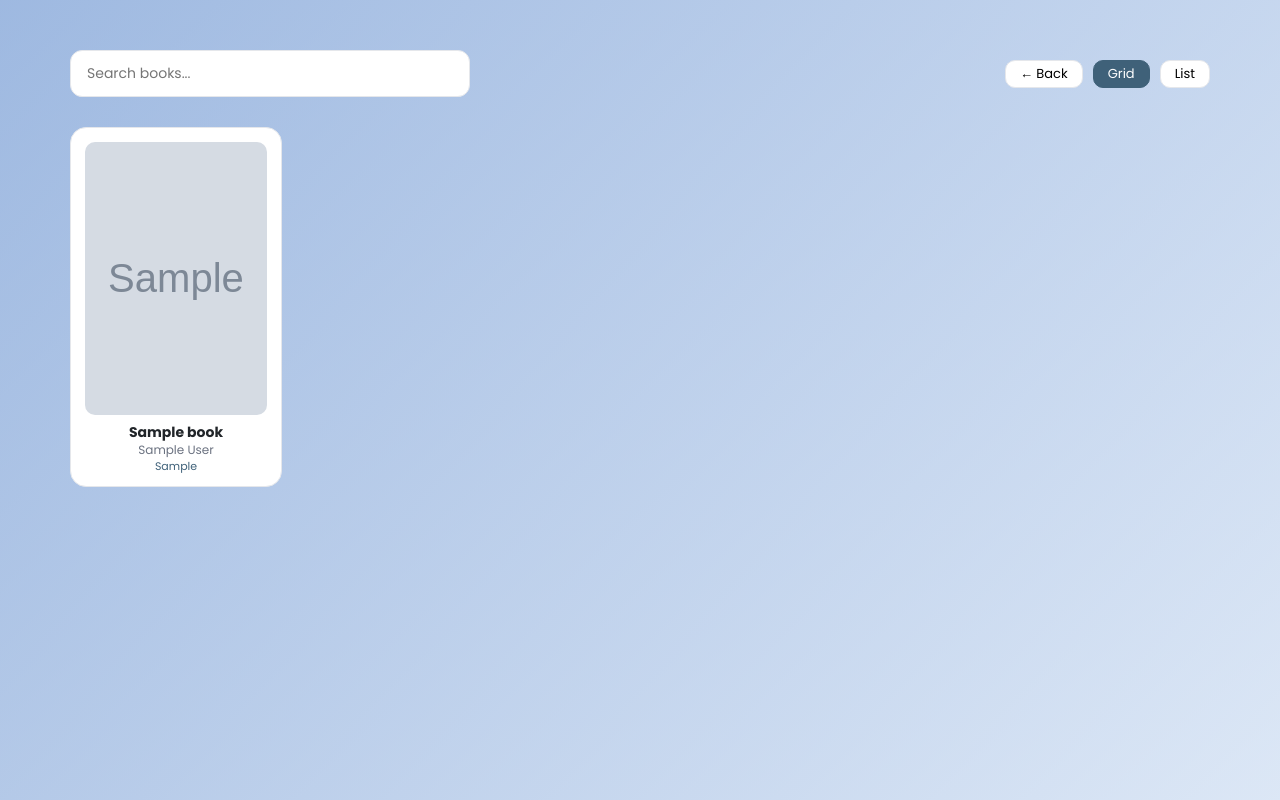
After one commit to jblms00/phinma-ucl-library, a PHP site: page /phinma-ucl-library/availableBooks in a window 1280 px wide. The commit adds this page. Run offline with PHP 8.4, Linux system fonts and the light colour scheme; tables that the repository leaves empty or names only in its code hold one stand-in row (values such as "Sample post"); grey boxes marked "Sample" are stand-in pictures; a stand-in replaces the project's code that opens the database connection; some libraries are stand-ins or nearby versions; some web fonts are replaced.

Commit message:
[add] books page

```diff
--- a/assets/css/style.css
+++ b/assets/css/style.css
@@ -2061,6 +2061,21 @@ main {
   color: white;
   border-color: var(--primary-900);
 }
+.secBooks__back {
+  padding: 0.8rem 1.4rem;
+  border-radius: 1rem;
+  border: 1px solid var(--border);
+  background: white;
+  font-size: 1.3rem;
+  cursor: pointer;
+  -webkit-transition: 0.2s ease;
+  transition: 0.2s ease;
+}
+.secBooks__back:hover {
+  background: var(--surface-1);
+  -webkit-transform: translateY(-1px);
+          transform: translateY(-1px);
+}
 .secBooks {
   /* ================= CONTAINER ================= */
 }
--- /dev/null
+++ b/assets/js/availableBooks.js
@@ -0,0 +1,87 @@
+$(document).ready(function () {
+	initBooks();
+});
+
+function initBooks() {
+	if ($("#bookContainer").length) {
+		initViewToggle();
+		initSearch();
+		loadBooks();
+	}
+}
+function initViewToggle() {
+	$(".secBooks__toggle").on("click", function () {
+		$(".secBooks__toggle").removeClass("is-active");
+		$(this).addClass("is-active");
+
+		var view = $(this).data("view");
+
+		if (view === "grid") {
+			$("#bookContainer").removeClass("is-list").addClass("is-grid");
+		} else {
+			$("#bookContainer").removeClass("is-grid").addClass("is-list");
+		}
+	});
+}
+
+/* ================= SEARCH ================= */
+function initSearch() {
+	$("#bookSearch").on("keyup", function () {
+		var value = $(this).val().toLowerCase();
+		var visibleCount = 0;
+
+		$(".bookItem").each(function () {
+			var title = $(this).data("title").toLowerCase();
+			var match = title.indexOf(value) > -1;
+
+			$(this).toggle(match);
+
+			if (match) visibleCount++;
+		});
+
+		// Show empty message if none visible
+		if (visibleCount === 0) {
+			$("#bookEmpty").show();
+		} else {
+			$("#bookEmpty").hide();
+		}
+	});
+}
+
+function loadBooks() {
+	$.ajax({
+		type: "GET",
+		url: "phpscripts/get-books.php",
+		dataType: "json",
+		success: function (response) {
+			if (response.status === "success") {
+				renderBooks(response.data);
+			}
+		},
+		error: function (xhr, status, error) {
+			console.log("Book Load Error:", error);
+		},
+	});
+}
+
+function renderBooks(books) {
+	var container = $("#bookContainer");
+	container.empty();
+
+	$.each(books, function (index, book) {
+		var html = `
+			<div class="bookItem" data-title="${book.title}">
+				<div class="bookItem__cover">
+					<img src="${book.cover_image}" alt="">
+				</div>
+				<div class="bookItem__info">
+					<h3 class="bookItem__title">${book.title}</h3>
+					<p class="bookItem__author">${book.author}</p>
+					<p class="bookItem__category">${book.category}</p>
+				</div>
+			</div>
+		`;
+
+		container.append(html);
+	});
+}
--- a/assets/scss/_pages/student/_books.scss
+++ b/assets/scss/_pages/student/_books.scss
@@ -50,6 +50,21 @@
 			background: var(--primary-900);
 			color: white;
 			border-color: var(--primary-900);
+		}
+	}
+
+	&__back {
+		padding: 0.8rem 1.4rem;
+		border-radius: 1rem;
+		border: 1px solid var(--border);
+		background: white;
+		font-size: 1.3rem;
+		cursor: pointer;
+		transition: 0.2s ease;
+
+		&:hover {
+			background: var(--surface-1);
+			transform: translateY(-1px);
 		}
 	}
 
--- /dev/null
+++ b/availableBooks.php
@@ -0,0 +1,50 @@
+<?php
+session_start();
+require_once __DIR__ . "/includes/config.php";
+include __DIR__ . "/phpscripts/database-connection.php";
+include __DIR__ . "/phpscripts/check-login.php";
+?>
+<!DOCTYPE html>
+<html lang="en">
+
+<head>
+  <meta charset="UTF-8">
+  <meta name="viewport" content="width=device-width, initial-scale=1.0">
+  <title>Phinma UCL Library</title>
+  <?php include("components/head.php"); ?>
+  <style>
+    .secBooks::before {
+      content: "";
+      position: absolute;
+      inset: 0;
+      background: linear-gradient(135deg, rgba(110, 150, 210, 0.65), rgba(210, 225, 245, 0.65));
+      z-index: 0;
+    }
+  </style>
+</head>
+
+<body>
+  <main>
+    <section class="secBooks">
+      <div class="secBooks__inner">
+        <div class="secBooks__top position-relative">
+          <div class="secBooks__search">
+            <input type="text" id="bookSearch" placeholder="Search books..." />
+          </div>
+          <div class="secBooks__viewToggle">
+            <button class="secBooks__back" onclick="window.history.back();">
+              ← Back
+            </button>
+            <button class="secBooks__toggle is-active" data-view="grid">Grid</button>
+            <button class="secBooks__toggle" data-view="list">List</button>
+          </div>
+        </div>
+        <div class="secBooks__container is-grid position-relative w-100" id="bookContainer"></div>
+      </div>
+    </section>
+  </main>
+  <?php include("components/scripts.php"); ?>
+  <script src="<?= BASE_URL ?>assets/js/availableBooks.js"></script>
+</body>
+
+</html>
--- a/phpscripts/get-books.php
+++ b/phpscripts/get-books.php
@@ -44,6 +44,22 @@ if ($_SERVER["REQUEST_METHOD"] == "GET") {
     $books = [];
 
     while ($row = mysqli_fetch_assoc($get_books_result)) {
+
+      $cover = $row["cover_image"];
+      if (isset($_SESSION["user_id"])) {
+        if (strpos($cover, "../") !== 0) {
+          $cover = "../" . $cover;
+        }
+
+      } else {
+
+        if (strpos($cover, "../") === 0) {
+          $cover = substr($cover, 3);
+        }
+      }
+
+      $row["cover_image"] = $cover;
+
       $books[] = $row;
     }
 
```
Also changed, not shown: 1 other file.
